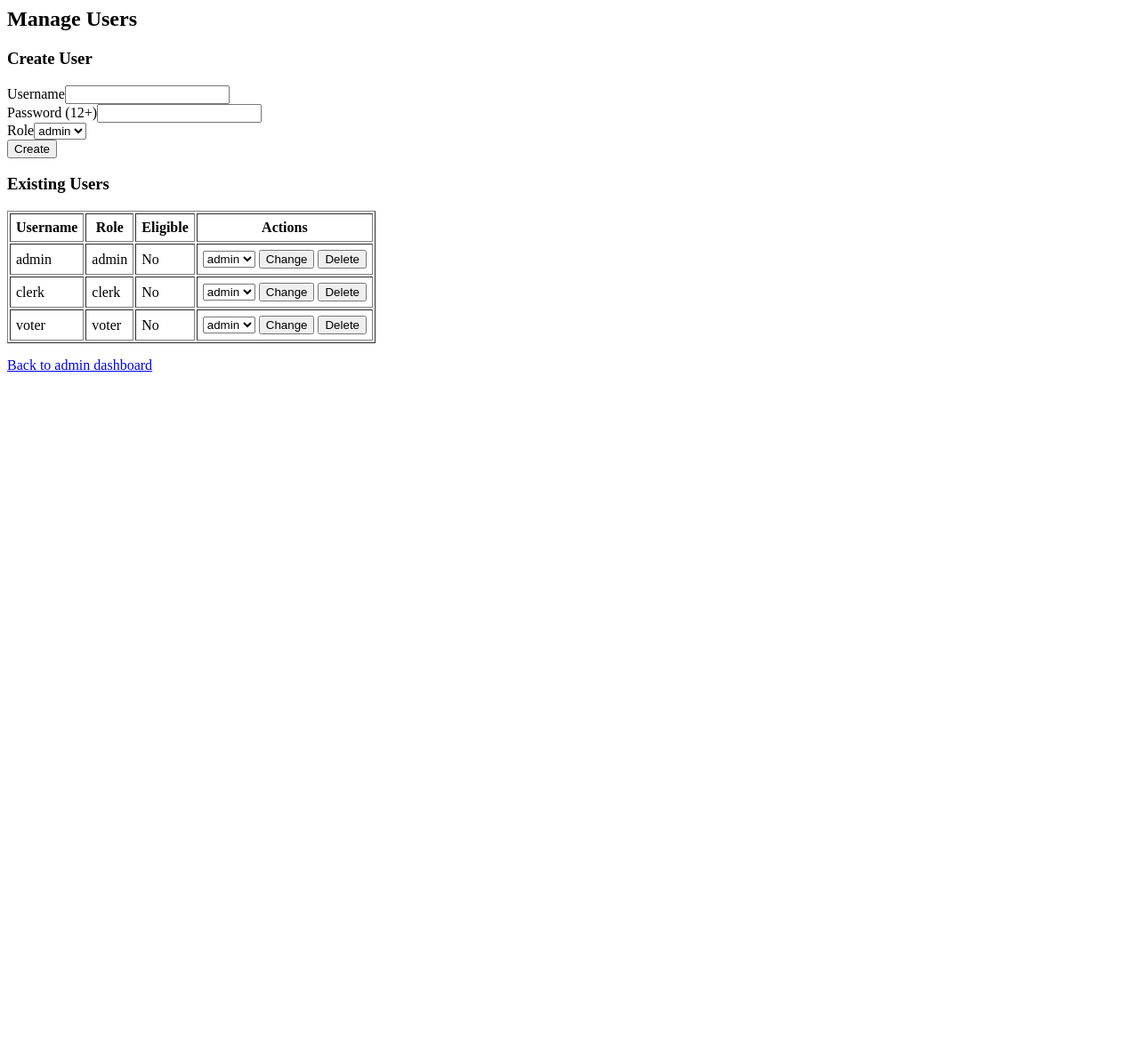
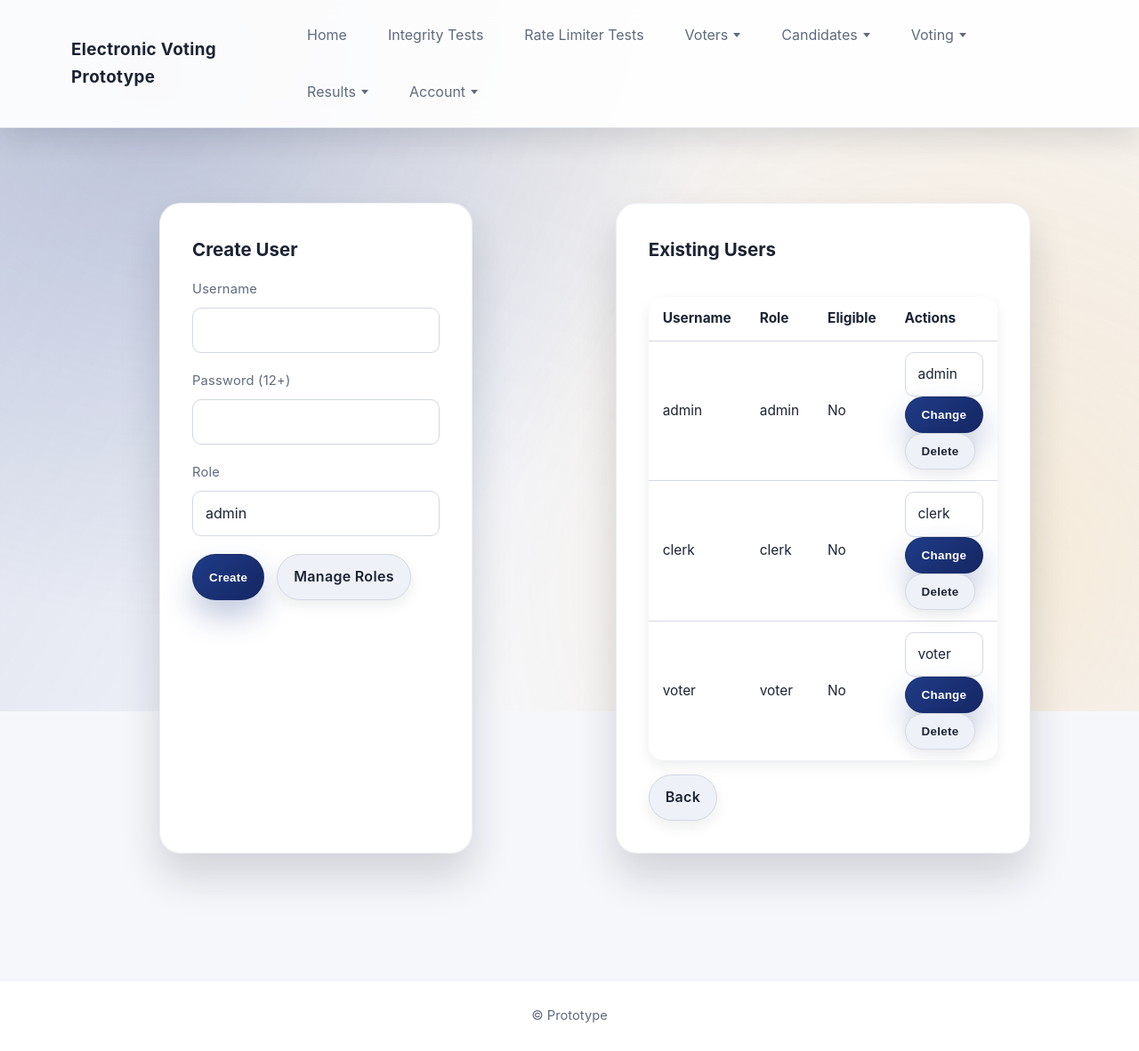
Before and after one commit to KoutsComputes/Secure-Software-Systems-Assignment3, a Flask app: page /admin/accounts in a window 1280 px wide. Shown: the whole page at 89% size. Before the commit the page ends 418 px from the top, so only its background shows below. Run offline with Flask 2, Linux system fonts and the light colour scheme; the visitor is signed in with stand-in values (Sample User, id 1); data comes from the database, SQL or seed files in the repository.

Commit message:
Fix UI for admin account management

```diff
--- a/flask-prototype-app/app/app.py
+++ b/flask-prototype-app/app/app.py
@@ -622,22 +622,7 @@ def clerk_approvals():
             flash('Voter denied and account removed.')
         return redirect(url_for('clerk_approvals'))
     pending = UserAccount.query.filter_by(role='voter', is_eligible=False).order_by(UserAccount.username).all()
-    rows = ''.join(
-        f"<tr><td>{u.username}</td><td>pending</td><td>"
-        f"<form method='post' style='display:inline'><input type='hidden' name='username' value='{u.username}'><input type='hidden' name='action' value='approve'><button type='submit'>Approve</button></form> "
-        f"<form method='post' style='display:inline' onsubmit=\"return confirm('Deny and remove {u.username}?')\"><input type='hidden' name='username' value='{u.username}'><input type='hidden' name='action' value='deny'><button type='submit'>Deny</button></form>"
-        f"</td></tr>"
-        for u in pending
-    )
-    return f"""
-    <!-- Theo: Issue 7 - Clerk approvals for voter eligibility -->
-    <h2>Pending Voter Approvals</h2>
-    <table border='1' cellpadding='6'>
-      <tr><th>Username</th><th>Status</th><th>Actions</th></tr>
-      {rows}
-    </table>
-    <p><a href='{url_for('dashboard_clerk')}'>Back to clerk dashboard</a></p>
-    """
+    return render_template('clerk_approvals.html', pending=pending)
 
 # Theo: Issue 8 - Admin: manage users (create/delete/role)
 @app.route('/admin/accounts', methods=['GET', 'POST'])
@@ -704,38 +689,7 @@ def admin_accounts():
             return redirect(url_for('admin_accounts'))
     users = UserAccount.query.order_by(UserAccount.username).all()
     roles = Role.query.order_by(Role.name).all()
-    options = ''.join(f'<option value="{r.name}">{r.name}</option>' for r in roles)
-    rows = ''.join(
-        f"<tr><td>{u.username}</td><td>{u.role}</td><td>{'Yes' if getattr(u,'is_eligible', False) else 'No'}</td>"
-        f"<td><form method='post' style='display:inline'>"
-        f"<input type='hidden' name='username' value='{u.username}'>"
-        f"<select name='role'>{options}</select> <button type='submit'>Change</button></form> "
-        f"<form method='post' style='display:inline' onsubmit=\"return confirm('Delete {u.username}?')\">"
-        f"<input type='hidden' name='action' value='delete'>"
-        f"<input type='hidden' name='username' value='{u.username}'><button type='submit'>Delete</button></form></td></tr>"
-        for u in users
-    )
-    create_form = f"""
-    <h3>Create User</h3>
-    <form method='post' class='form'>
-      <input type='hidden' name='action' value='create'>
-      <div class='field'><span>Username</span><input name='new_username' required></div>
-      <div class='field'><span>Password (12+)</span><input name='new_password' type='password' minlength='12' required></div>
-      <div class='field'><span>Role</span><select name='new_role'>{options}</select></div>
-      <div class='actions'><button class='btn' type='submit'>Create</button></div>
-    </form>
-    """
-    return f"""
-    <!-- Theo: Issue 8 - Admin user management (create/delete/role) -->
-    <h2>Manage Users</h2>
-    {create_form}
-    <h3>Existing Users</h3>
-    <table border='1' cellpadding='6'>
-      <tr><th>Username</th><th>Role</th><th>Eligible</th><th>Actions</th></tr>
-      {rows}
-    </table>
-    <p><a href='{url_for('dashboard_admin')}'>Back to admin dashboard</a></p>
-    """
+    return render_template('admin_accounts.html', users=users, roles=roles)
 
 # Theo: Issue 8 - Admin: manage user roles (API + UI)
 @app.route('/admin/users', methods=['GET', 'POST'])
@@ -757,24 +711,8 @@ def admin_users():
         return redirect(url_for('admin_users'))
     users = UserAccount.query.order_by(UserAccount.username).all()
     roles = Role.query.order_by(Role.name).all()
-    # Simple inline admin UI (Theo)
-    options = ''.join(f'<option value="{r.name}">{r.name}</option>' for r in roles)
-    rows = ''.join(
-        f'<tr><td>{u.username}</td><td>{u.role}</td>'
-        f'<td><form method="post" style="display:inline">'
-        f'<input type="hidden" name="username" value="{u.username}">' \
-        f'<select name="role">{options}</select> <button type="submit">Change</button></form></td></tr>'
-        for u in users
-    )
-    return f"""
-    <!-- Theo: Issue 8 - Admin user role management -->
-    <h2>Manage User Roles</h2>
-    <table border="1" cellpadding="6">
-      <tr><th>Username</th><th>Role</th><th>Action</th></tr>
-      {rows}
-    </table>
-    <p><a href='{url_for('dashboard_admin')}'>Back to admin dashboard</a></p>
-    """
+    # Theo: Render styled template so UI matches site CSS
+    return render_template('admin_users.html', users=users, roles=roles)
 
 # Voter Registration & Enrolment
 @app.route('/register_voter', methods=['GET', 'POST'])
--- a/flask-prototype-app/app/templates/dashboard_admin.html
+++ b/flask-prototype-app/app/templates/dashboard_admin.html
@@ -19,9 +19,8 @@
     <div class="card">
       <h2>Access Control</h2>
       <div class="links">
-        <a class="btn" href="{{ url_for('admin_users') }}">Manage User Roles</a>
-        <!-- Theo: Issue 8 - Full user management (create/delete/role) -->
-        <a class="btn btn-secondary" href="{{ url_for('admin_accounts') }}">Manage Accounts</a>
+        <!-- Theo: Issue 8 - Consolidated: manage roles via Accounts page -->
+        <a class="btn" href="{{ url_for('admin_accounts') }}">Manage Accounts</a>
         <a class="btn btn-secondary" href="{{ url_for('auth_logout') }}">Logout</a>
       </div>
     </div>
```
Also changed, not shown: flask-prototype-app/app/templates/admin_users.html (deleted, +0 -42 lines), flask-prototype-app/app/templates/clerk_approvals.html (added, +37 -0 lines), README-SECURITY-TESTS.md.
